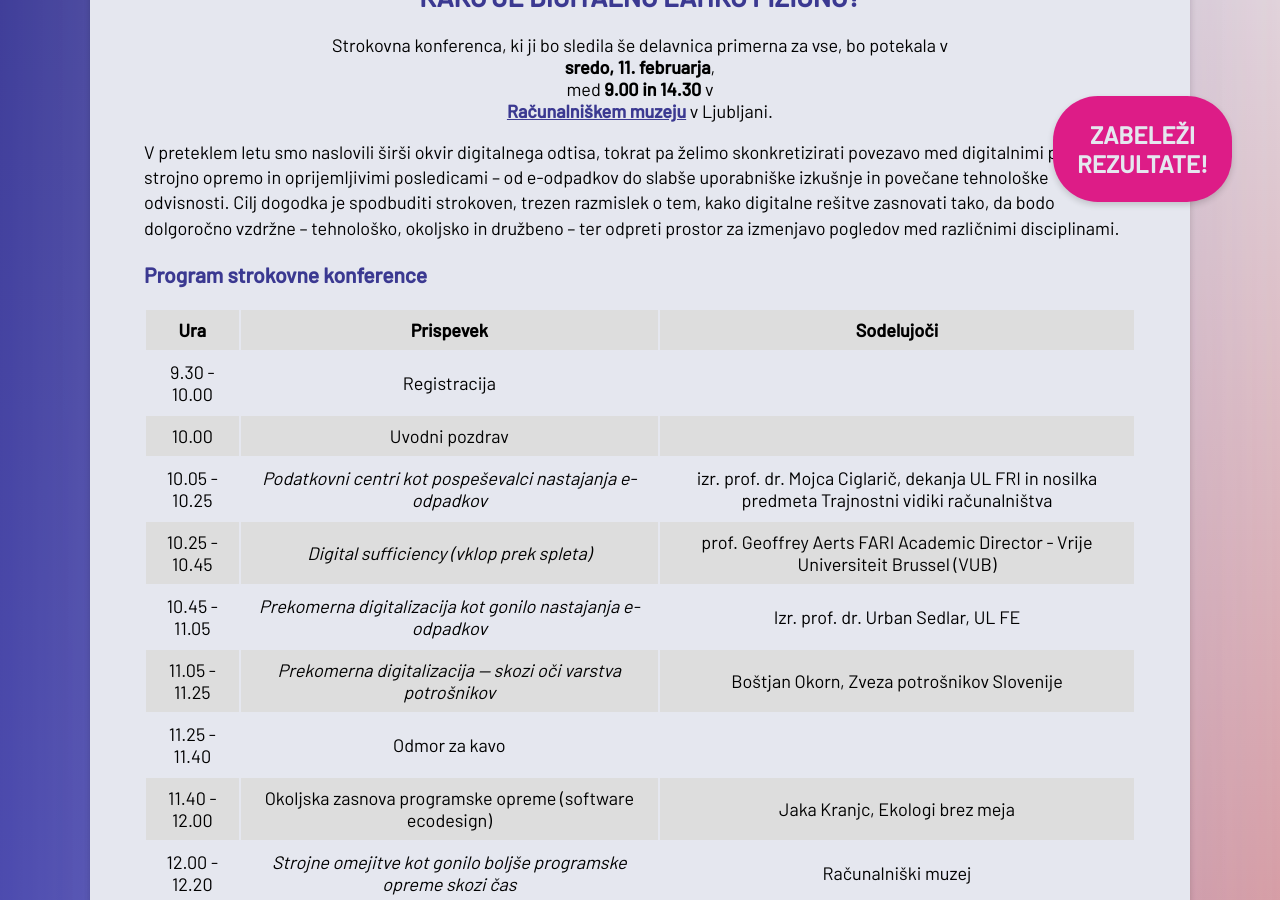
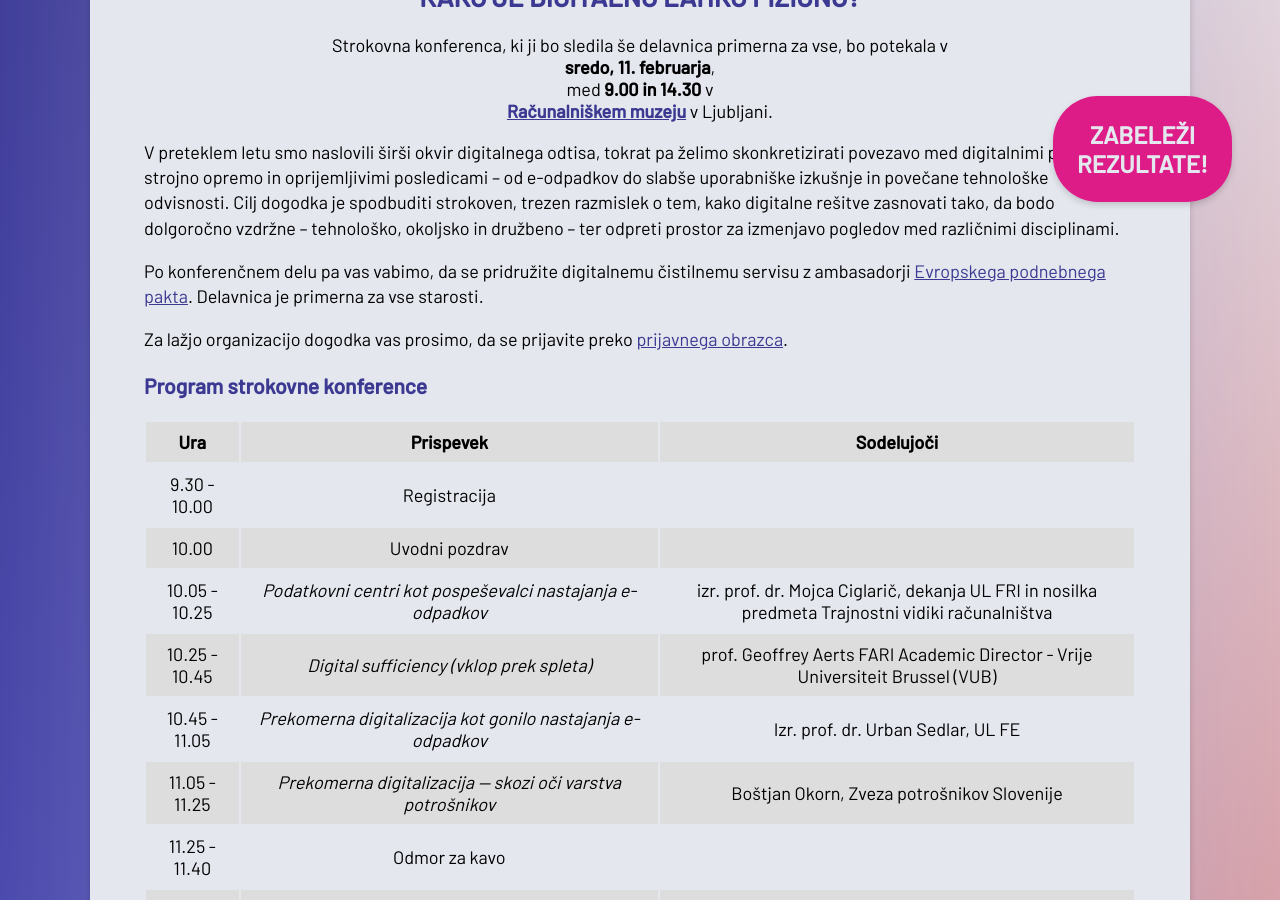
Before and after one commit to ewba/dcd-si, a Jekyll site: the page built from konferenca2026.md, in a window 1280 px wide and 900 px high, scrolled down 340 px. Built offline with Jekyll 4.4.1, drawn with Linux system fonts in a browser that asks for light colours.

Commit message:
Update konferenca2026.md

```diff
--- a/konferenca2026.md
+++ b/konferenca2026.md
@@ -13,9 +13,10 @@ Strokovna konferenca, ki ji bo sledila še delavnica primerna za vse, bo potekal
 
 V preteklem letu smo naslovili širši okvir digitalnega odtisa, tokrat pa želimo skonkretizirati povezavo med digitalnimi praksami, strojno opremo in oprijemljivimi posledicami – od e-odpadkov do slabše uporabniške izkušnje in povečane tehnološke odvisnosti. Cilj dogodka je spodbuditi strokoven, trezen razmislek o tem, kako digitalne rešitve zasnovati tako, da bodo dolgoročno vzdržne – tehnološko, okoljsko in družbeno – ter odpreti prostor za izmenjavo pogledov med različnimi disciplinami.
 
-<!--
-Za lažjo organizacijo dogodka vas prosimo, da se prijavite preko [prijavnega obrazca]().
--->
+Po konferenčnem delu pa vas vabimo, da se pridružite digitalnemu čistilnemu servisu z ambasadorji [Evropskega podnebnega pakta](https://climate-pact.europa.eu/). Delavnica je primerna za vse starosti.
+
+Za lažjo organizacijo dogodka vas prosimo, da se prijavite preko [prijavnega obrazca](https://docs.google.com/forms/d/e/1FAIpQLSefc6Rv4mWrjRKsnl1CMpiS0UM4wM4gCSYWikzJn2qQGiuoyA/viewform).
+
 
 ### Program strokovne konference
 
@@ -103,5 +104,5 @@ Konferenco podpirajo:
 
 <div style="display: flex; justify-content: space-evenly; align-items: center; max-width: 800px;">
 	<img height="50" src="assets/img/podporniki/radenska_adriatic.webp" alt="Logo Radenska">
-	<img height="50" src="assets/img/podporniki/spar.svg" alt="Logo Spar">
+	<!-- <img height="50" src="assets/img/podporniki/spar.svg" alt="Logo Spar"> -->
 </div>
```
